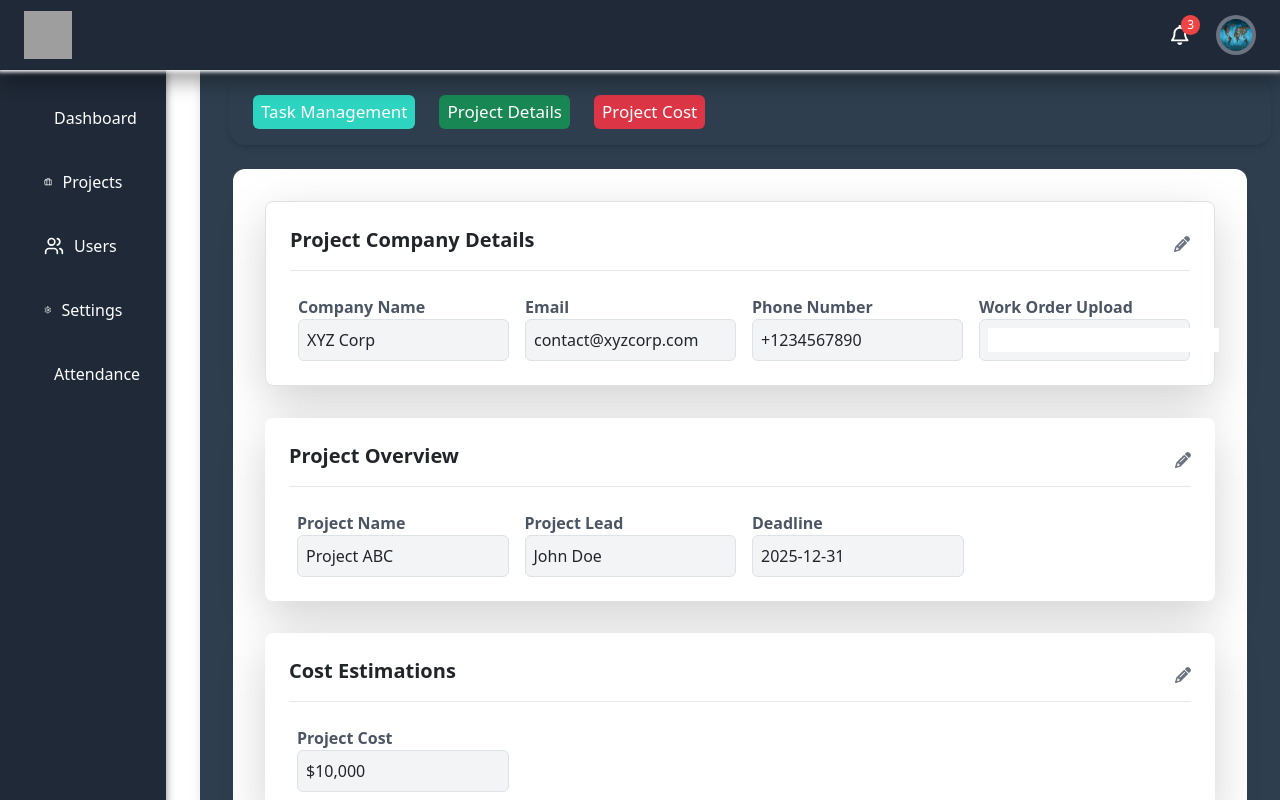
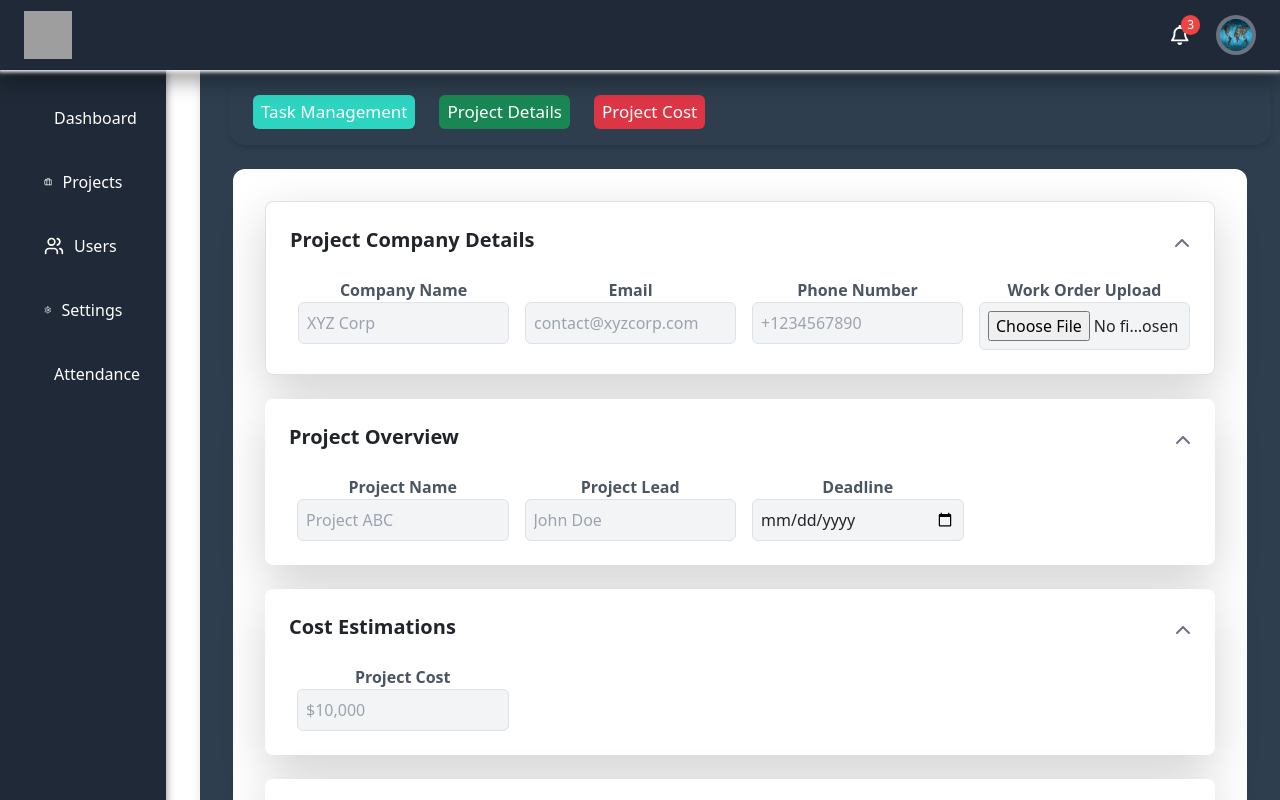
Before and after one commit to Atom-2015/TaskManagement, a React (Create React App) app in the folder myapp/: page /tasks/projectdetails in a window 1280 px wide. Built offline with nearby package versions, Linux system fonts and the light colour scheme; sample sign-in values are in the browser's storage; grey boxes are pictures that could not be loaded.

Commit message:
pulling code

```diff
--- a/myapp/src/Component/Taskmanagement/projectdetailpageintask/projectdetal.js
+++ b/myapp/src/Component/Taskmanagement/projectdetailpageintask/projectdetal.js
@@ -1,130 +1,141 @@
-import React from 'react';
-import { FontAwesomeIcon } from '@fortawesome/react-fontawesome';
-import { faPencil } from '@fortawesome/free-solid-svg-icons';
-import { faEye } from '@fortawesome/free-regular-svg-icons';  // Import eye icon
+import React, { useState } from "react";
+import { FontAwesomeIcon } from "@fortawesome/react-fontawesome";
+import { faPencil, faChevronDown, faChevronUp } from "@fortawesome/free-solid-svg-icons";
+import { faEye } from "@fortawesome/free-regular-svg-icons";
 
 function ProjectDetail() {
+  const [openSections, setOpenSections] = useState({
+    companyDetails: true,
+    projectOverview: true,
+    costEstimation: true,
+    alignedPeople: true,
+    additionalInfo: true,
+  });
+
+  const toggleSection = (section) => {
+    setOpenSections((prev) => ({ ...prev, [section]: !prev[section] }));
+  };
+
   return (
-    <div className="bg-white p-8 flex flex-col gap-8 rounded-xl">
+    <div className="bg-white p-8 flex flex-col gap-4 rounded-xl">
+
       {/* Project Company Details */}
-      <div className="bg-white rounded-lg shadow-lg p-6 w-full border border-[#808080]">
-        <div className="flex justify-between items-center mb-4 border-b pb-2">
+      <div className="bg-white rounded-lg shadow-lg p-4 w-full border border-[#808080]">
+        <div className="flex justify-between items-center cursor-pointer" onClick={() => toggleSection("companyDetails")}>
           <h2 className="text-xl font-bold">Project Company Details</h2>
-          <FontAwesomeIcon icon={faPencil} className="text-gray-500 cursor-pointer" />
+          <div className="flex gap-2">
+
+            <FontAwesomeIcon icon={openSections.companyDetails ? faChevronUp : faChevronDown} className="text-gray-500" />
           </div>
-        <div className="grid grid-cols-4 gap-3 ml-2">
+        </div>
+        {openSections.companyDetails && (
+          <div className="grid grid-cols-4 gap-3 mt-3 ml-2">
             <div>
-            <label className="block text-gray-600 font-semibold text-left ">Company Name</label>
-            <div className="bg-gray-100 border rounded-md p-2 text-left  ">XYZ Corp</div>
+              <label className="block text-gray-600 font-semibold">Company Name</label>
+              <input type="text" className="w-full bg-gray-100 border rounded-md p-2" placeholder="XYZ Corp" />
             </div>
             <div>
-            <label className="block text-gray-600 font-semibold  text-left">Email</label>
-            <div className="bg-gray-100 border rounded-md p-2 text-left">contact@xyzcorp.com</div>
+              <label className="block text-gray-600 font-semibold">Email</label>
+              <input type="email" className="w-full bg-gray-100 border rounded-md p-2" placeholder="contact@xyzcorp.com" />
             </div>
             <div>
-            <label className="block text-gray-600 font-semibold text-left">Phone Number</label>
-            <div className="bg-gray-100 border rounded-md p-2 text-left">+1234567890</div>
+              <label className="block text-gray-600 font-semibold">Phone Number</label>
+              <input type="text" className="w-full bg-gray-100 border rounded-md p-2" placeholder="+1234567890" />
             </div>
-
             <div>
-            <label className="block text-gray-600 font-semibold text-left">Work Order Upload</label>
-            <div className="bg-gray-100 border rounded-md p-2 text-left"><input type='upload'></input></div>
+              <label className="block text-gray-600 font-semibold">Work Order Upload</label>
+              <input type="file" className="w-full bg-gray-100 border rounded-md p-2" />
             </div>
           </div>
+        )}
       </div>
 
       {/* Project Overview */}
-      <div className="bg-white rounded-lg shadow-lg p-6 w-full">
-        <div className="flex justify-between items-center mb-4 border-b pb-2">
+      <div className="bg-white rounded-lg shadow-lg p-4 w-full">
+        <div className="flex justify-between items-center cursor-pointer" onClick={() => toggleSection("projectOverview")}>
           <h2 className="text-xl font-bold">Project Overview</h2>
-          <FontAwesomeIcon icon={faPencil} className="text-gray-500 cursor-pointer" />
+          <FontAwesomeIcon icon={openSections.projectOverview ? faChevronUp : faChevronDown} className="text-gray-500" />
         </div>
-        <div className="grid grid-cols-4 gap-3 ml-2">
+        {openSections.projectOverview && (
+          <div className="grid grid-cols-4 gap-3 mt-3 ml-2">
             <div>
-            <label className="block text-gray-600 font-semibold text-left">Project Name</label>
-            <div className="bg-gray-100 border rounded-md p-2 text-left">Project ABC</div>
+              <label className="block text-gray-600 font-semibold">Project Name</label>
+              <input type="text" className="w-full bg-gray-100 border rounded-md p-2" placeholder="Project ABC" />
             </div>
             <div>
-            <label className="block text-gray-600 font-semibold text-left">Project Lead</label>
-            <div className="bg-gray-100 border rounded-md p-2 text-left">John Doe</div>
+              <label className="block text-gray-600 font-semibold">Project Lead</label>
+              <input type="text" className="w-full bg-gray-100 border rounded-md p-2" placeholder="John Doe" />
             </div>
             <div>
-            <label className="block text-gray-600 font-semibold text-left">Deadline</label>
-            <div className="bg-gray-100 border rounded-md p-2 text-left">2025-12-31</div>
+              <label className="block text-gray-600 font-semibold">Deadline</label>
+              <input type="date" className="w-full bg-gray-100 border rounded-md p-2" />
             </div>
           </div>
+        )}
       </div>
 
       {/* Cost Estimations */}
-      <div className="bg-white rounded-lg shadow-lg p-6 w-full">
-        <div className="flex justify-between items-center mb-4 border-b pb-2">
+      <div className="bg-white rounded-lg shadow-lg p-4 w-full">
+        <div className="flex justify-between items-center cursor-pointer" onClick={() => toggleSection("costEstimation")}>
           <h2 className="text-xl font-bold">Cost Estimations</h2>
-          <FontAwesomeIcon icon={faPencil} className="text-gray-500 cursor-pointer" />
+          <FontAwesomeIcon icon={openSections.costEstimation ? faChevronUp : faChevronDown} className="text-gray-500" />
         </div>
-        <div className="grid grid-cols-4 gap-3 ml-2">
+        {openSections.costEstimation && (
+          <div className="grid grid-cols-4 gap-3 mt-3 ml-2">
             <div>
-            <label className="block text-gray-600 font-semibold text-left">Project Cost</label>
-            <div className="bg-gray-100 border rounded-md p-2 text-left">$10,000</div>
+              <label className="block text-gray-600 font-semibold">Project Cost</label>
+              <input type="text" className="w-full bg-gray-100 border rounded-md p-2" placeholder="$10,000" />
             </div>
           </div>
+        )}
       </div>
 
       {/* Aligned People */}
-      <div className="bg-white rounded-lg shadow-lg p-6 w-full">
-        <div className="flex justify-between items-center mb-4 border-b pb-2">
+      <div className="bg-white rounded-lg shadow-lg p-4 w-full">
+        <div className="flex justify-between items-center cursor-pointer" onClick={() => toggleSection("alignedPeople")}>
           <h2 className="text-xl font-bold">Aligned People</h2>
-          <FontAwesomeIcon icon={faPencil} className="text-gray-500 cursor-pointer" />
+          <FontAwesomeIcon icon={openSections.alignedPeople ? faChevronUp : faChevronDown} className="text-gray-500" />
         </div>
-        <div className="grid grid-cols-4 gap-3 ml-2">
+        {openSections.alignedPeople && (
+          <div className="grid grid-cols-4 gap-3 mt-3 ml-2">
             <div>
-            <label className="block text-gray-600 font-semibold text-left">Lead Name</label>
-            <div className="bg-gray-100 border rounded-md p-2 text-left">John Doe</div>
+              <label className="block text-gray-600 font-semibold">Lead Name</label>
+              <input type="text" className="w-full bg-gray-100 border rounded-md p-2" placeholder="John Doe" />
             </div>
             <div>
-            <label className="block text-gray-600 font-semibold text-left">Lead Email</label>
-            <div className="bg-gray-100 border rounded-md p-2 text-left">john.doe@xyzcorp.com</div>
+              <label className="block text-gray-600 font-semibold">Lead Email</label>
+              <input type="email" className="w-full bg-gray-100 border rounded-md p-2" placeholder="john.doe@xyzcorp.com" />
             </div>
             <div>
-            <label className="block text-gray-600 font-semibold text-left">Lead Phone</label>
-            <div className="bg-gray-100 border rounded-md p-2 text-left">+0987654321</div>
+              <label className="block text-gray-600 font-semibold">Lead Phone</label>
+              <input type="text" className="w-full bg-gray-100 border rounded-md p-2" placeholder="+0987654321" />
             </div>
           </div>
+        )}
       </div>
 
       {/* Additional Information */}
-      <div className="bg-white rounded-lg shadow-lg p-6 w-full">
-        <div className="flex justify-between items-center mb-4 border-b pb-2">
+      <div className="bg-white rounded-lg shadow-lg p-4 w-full">
+        <div className="flex justify-between items-center cursor-pointer" onClick={() => toggleSection("additionalInfo")}>
           <h2 className="text-xl font-bold">Additional Information</h2>
-          <FontAwesomeIcon icon={faPencil} className="text-gray-500 cursor-pointer" />
+          <FontAwesomeIcon icon={openSections.additionalInfo ? faChevronUp : faChevronDown} className="text-gray-500" />
         </div>
-        <div className="grid grid-cols-4 gap-3 ml-2">
+        {openSections.additionalInfo && (
+          <div className="grid grid-cols-4 gap-3 mt-3 ml-2">
             <div>
-            <label className="block text-gray-600 font-semibold text-left">Client Name</label>
-            <div className="bg-gray-100 border rounded-md p-2 text-left">Client XYZ</div>
+              <label className="block text-gray-600 font-semibold">Client Name</label>
+              <input type="text" className="w-full bg-gray-100 border rounded-md p-2" placeholder="Client XYZ" />
             </div>
             <div>
-            <label className="block text-gray-600 font-semibold text-left">Client Logo</label>
-            <div className="bg-gray-100 border rounded-md p-2 text-left">logo.png</div>
+              <label className="block text-gray-600 font-semibold">Client Logo</label>
+              <input type="file" className="w-full bg-gray-100 border rounded-md p-2" />
             </div>
             <div>
-            <label className="block text-gray-600 font-semibold text-left">Location</label>
-            <div className="bg-gray-100 border rounded-md p-2 text-left">New York</div>
-          </div>
-          <div>
-            <label className="block text-gray-600 font-semibold text-left">KML File</label>
-            <div className="flex justify-between items-center bg-gray-100 border rounded-md p-2">
-              <span>project.kml</span>
-              <FontAwesomeIcon icon={faEye} className="text-gray-500 cursor-pointer" />
+              <label className="block text-gray-600 font-semibold">Location</label>
+              <input type="text" className="w-full bg-gray-100 border rounded-md p-2" placeholder="New York" />
             </div>
           </div>
-          <div>
-            <label className="block text-gray-600 font-semibold text-left">Work Order</label>
-            <div className="flex justify-between items-center bg-gray-100 border rounded-md p-2">
-              <span>workorder.pdf</span>
-              <FontAwesomeIcon icon={faEye} className="text-gray-500 cursor-pointer" />
-            </div>
-          </div>
-        </div>
+        )}
       </div>
     </div>
   );
```
Also changed, not shown: myapp/src/Component/Taskmanagement/addtaskbutton.js (+23 -1 lines). Lines whose indentation alone changed are shown as unchanged.
